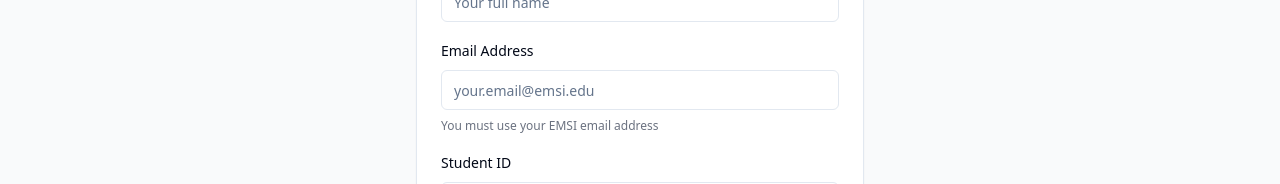
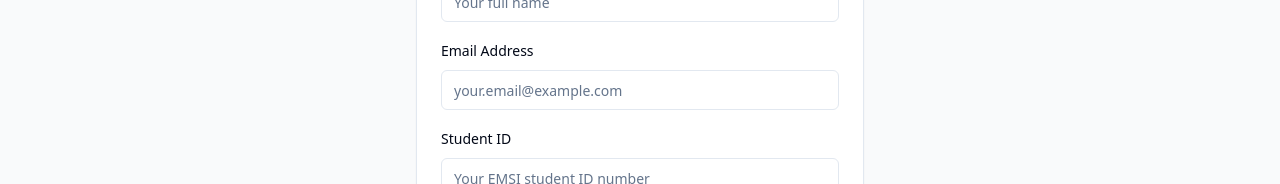
Before and after one commit to Kenza-21/emsi-exchange-haven, a React (Vite) app: page /register in a window 1280 px wide. Shown: the part 373-557 px from the top of the page. Built offline with nearby package versions, Linux system fonts and the light colour scheme; no server answers.

Commit message:
Remove email domain restriction
Allow users to register with any email address.

```diff
--- a/src/components/auth/RegisterForm.tsx
+++ b/src/components/auth/RegisterForm.tsx
@@ -24,11 +24,6 @@ export function RegisterForm() {
 
     if (password !== confirmPassword) {
       setError("Passwords do not match");
-      return;
-    }
-
-    if (!email.endsWith('@emsi.edu')) {
-      setError("Registration is restricted to EMSI students with an EMSI email");
       return;
     }
 
@@ -71,12 +66,11 @@ export function RegisterForm() {
             <Input
               id="email"
               type="email"
-              placeholder="your.email@emsi.edu"
+              placeholder="your.email@example.com"
               value={email}
               onChange={(e) => setEmail(e.target.value)}
               required
             />
-            <p className="text-xs text-gray-500">You must use your EMSI email address</p>
           </div>
           <div className="space-y-2">
             <Label htmlFor="studentId">Student ID</Label>
```
